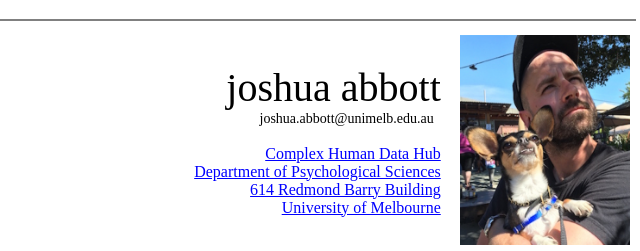
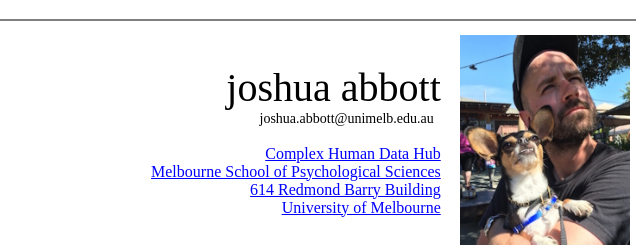
Before and after one commit to joshabbott/joshabbott.github.io, a plain HTML site: page index.html in a window 1280 px wide. Shown: the top 251 px of the page, 381-1021 px from the left. Drawn offline with Linux system fonts and the light colour scheme.

Commit message:
updated header

```diff
--- a/index.html
+++ b/index.html
@@ -19,7 +19,7 @@
 			<font style="font-size:14px;">joshua.abbott@unimelb.edu.au &nbsp;</font><br><br>
 
 			<a target="_blank" href="https://psychologicalsciences.unimelb.edu.au/research/hubs/chdh">Complex Human Data Hub</a>  <br>
-			<a target="_blank" href="https://psychologicalsciences.unimelb.edu.au">Department of Psychological Sciences</a>  <br>
+			<a target="_blank" href="https://psychologicalsciences.unimelb.edu.au">Melbourne School of Psychological Sciences</a>  <br>
 			<a target="_blank" href="https://goo.gl/maps/q6VGXUNfprT6rHFD6">
 			614 Redmond Barry Building</a>  <br>
 			<a target="_blank" href="https://www.unimelb.edu.au/">University of Melbourne</a>  <br>
```
Also changed, not shown: papers.html (+1 -1 lines), research.html (+1 -1 lines).
